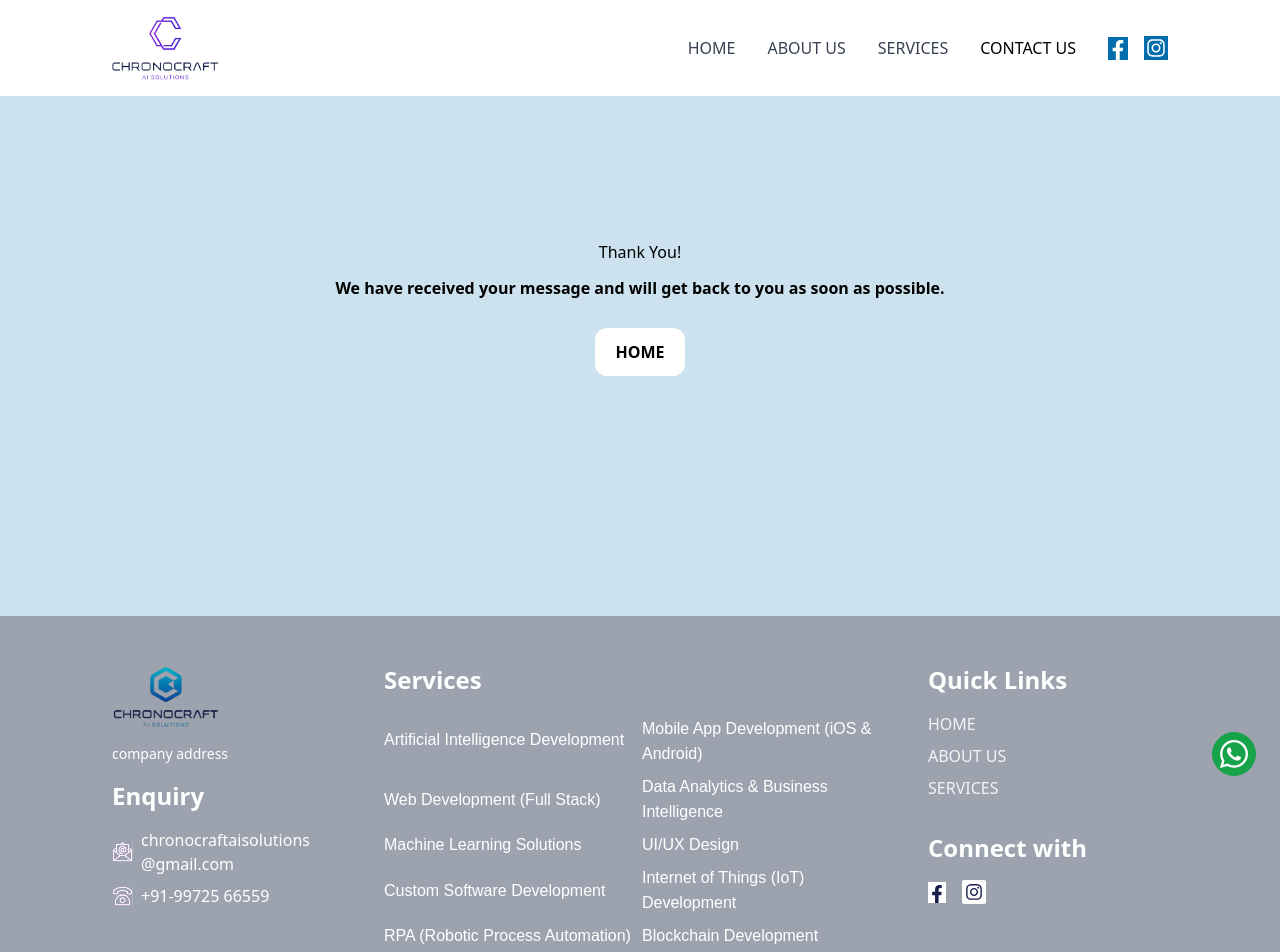
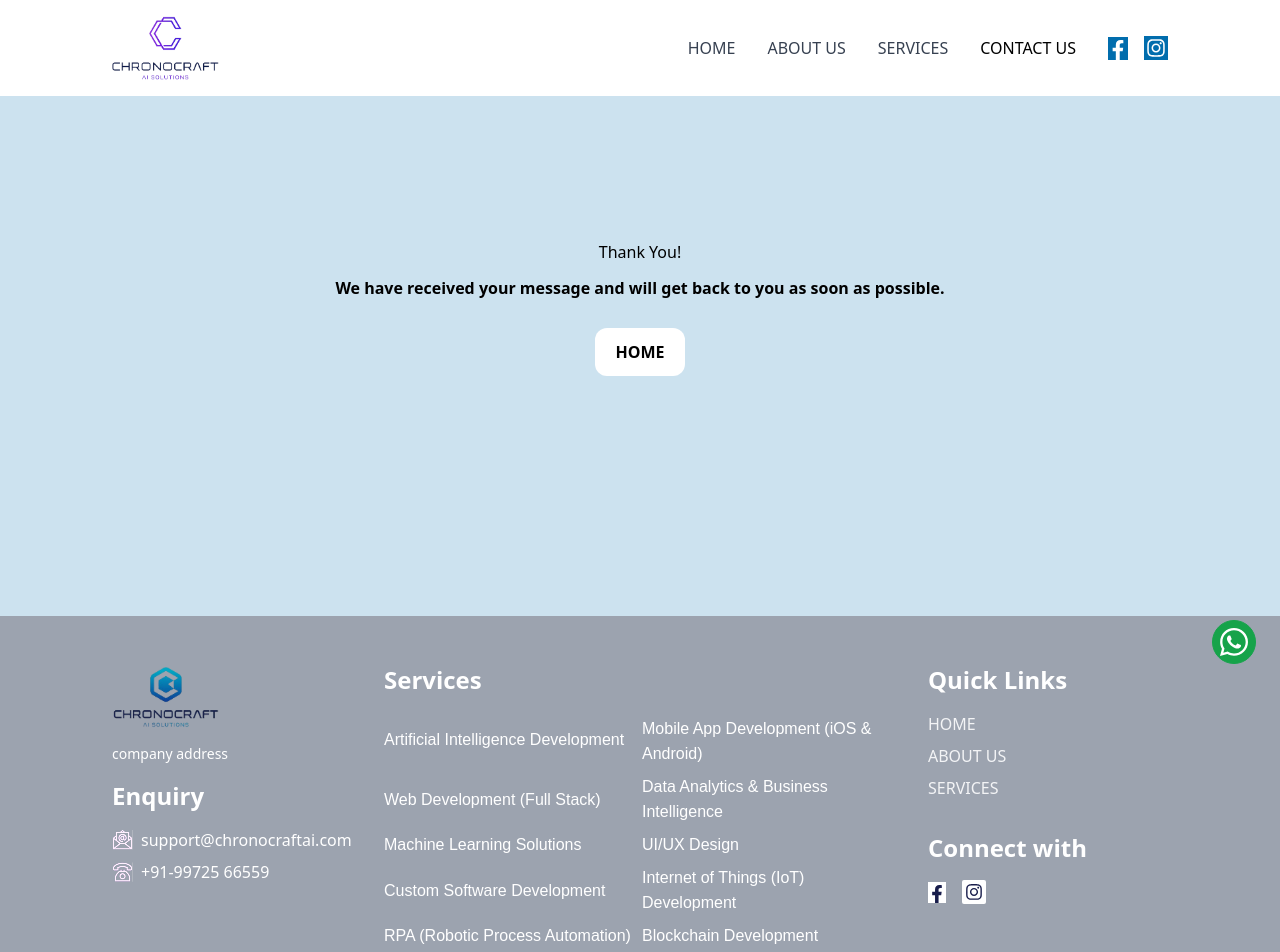
Before and after one commit to remeessalam/chronocraft, a React (Create React App) app: page /thank-you in a window 1280 px wide. Shown: the top 952 px of the page. Built offline with nearby package versions, Linux system fonts and the light colour scheme; a web font is replaced by a local one.

Commit message:
chat bot added  and mail id updated

```diff
--- a/public/index.html
+++ b/public/index.html
@@ -34,6 +34,21 @@
   <body>
     <noscript>You need to enable JavaScript to run this app.</noscript>
     <div id="root"></div>
+    <!--Start of Tawk.to Script-->
+    <script type="text/javascript">
+      var Tawk_API = Tawk_API || {},
+        Tawk_LoadStart = new Date();
+      (function () {
+        var s1 = document.createElement("script"),
+          s0 = document.getElementsByTagName("script")[0];
+        s1.async = true;
+        s1.src = "https://embed.tawk.to/682e19a17eaf011909ce6459/1irq188mb";
+        s1.charset = "UTF-8";
+        s1.setAttribute("crossorigin", "*");
+        s0.parentNode.insertBefore(s1, s0);
+      })();
+    </script>
+    <!--End of Tawk.to Script-->
     <!--
       This HTML file is a template.
       If you open it directly in the browser, you will see an empty page.
--- a/src/Components/WhatsApp.jsx
+++ b/src/Components/WhatsApp.jsx
@@ -5,7 +5,7 @@ import { clientDetails } from "../Constant";
 const WhatsApp = () => {
   return (
     <Link
-      className="fixed group bottom-[1.5rem] p-[0.3rem]  z-30 border border-green-600 bg-green-600 rounded-full right-[1.5rem] transition-all duration-200"
+      className="fixed group bottom-[8.5rem] p-[0.3rem]  z-30 border border-green-600 bg-green-600 rounded-full right-[1.5rem] transition-all duration-200"
       to={clientDetails.whatsapplink}
       target="_blank"
       rel="noopener noreferrer"
--- a/src/Constant.js
+++ b/src/Constant.js
@@ -85,13 +85,14 @@ export const routes = [
   { path: "/services", name: "SERVICES", landingpath: "services" },
 ];
 export const clientDetails = {
-  email: (
-    <p>
-      chronocraftaisolutions
-      <br />
-      @gmail.com
-    </p>
-  ),
+  email: "support@chronocraftai.com",
+  // emailid: (
+  //   <p>
+  //     chronocraftaisolutions
+  //     <br />
+  //     @gmail.com
+  //   </p>
+  // ),
   phone: "+91-99725 66559",
   address: "company address",
   facebook: "https://www.facebook.com/share/1BwJSUHoAt/",
--- a/src/Layout/Layout.jsx
+++ b/src/Layout/Layout.jsx
@@ -9,6 +9,10 @@ const Layout = () => {
     <>
       <Header />
       <WhatsApp />
+      {/* <TawkMessengerReact
+        propertyId="682e19a17eaf011909ce6459"
+        widgetId="1irq188mb"
+      /> */}
       <Outlet />
       <Footer />
     </>
```
